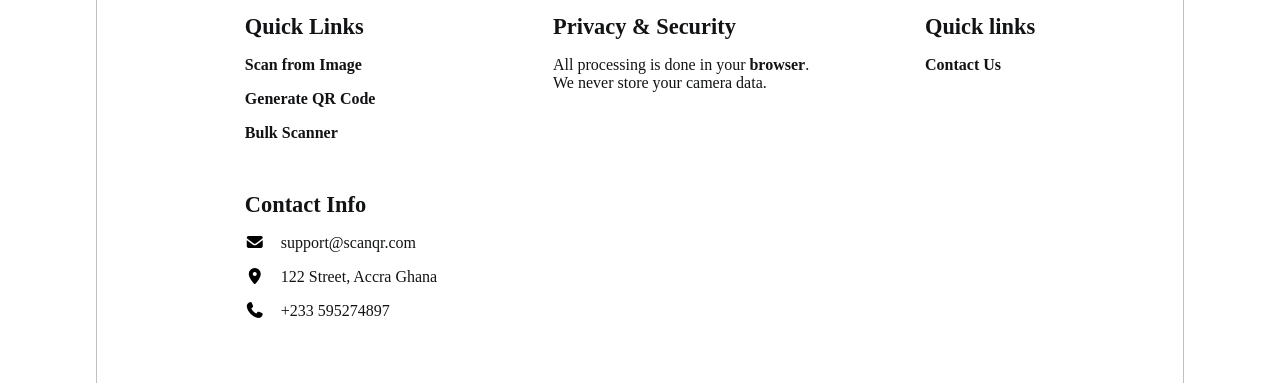
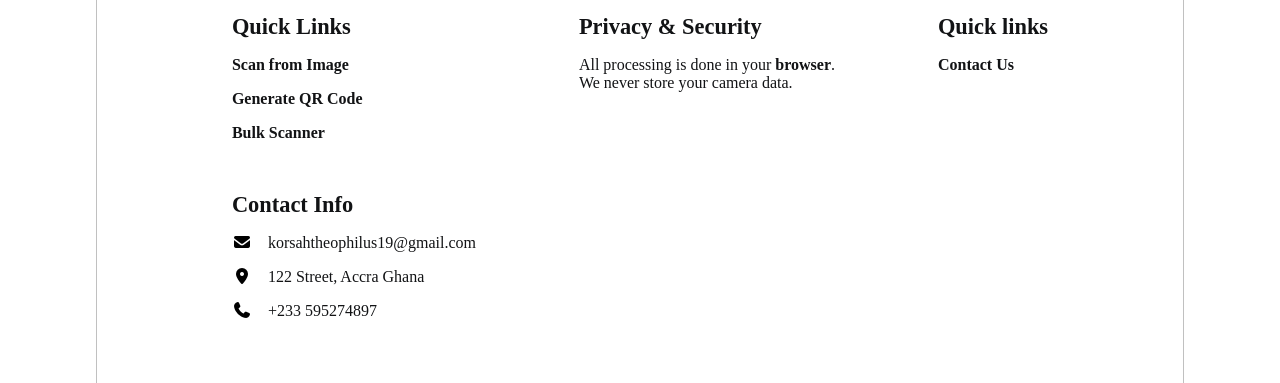
Before and after one commit to korsahtheophilus19/qrcodescanner, a plain HTML site: page index.html in a window 1280 px wide. Shown: the part 3240-3623 px from the top of the page. Drawn offline with nearby package versions, Linux system fonts and the light colour scheme.

Commit message:
Update index.html
change to index email address

```diff
--- a/index.html
+++ b/index.html
@@ -298,7 +298,7 @@
                     <ul>
                             <div class="contInner">
                                 <i class="fa-solid fa-envelope"></i> <!--  generate icon form font awesome -->
-                                <li>support@scanqr.com</li>
+                                <li>korsahtheophilus19@gmail.com</li>
                             </div>
 
                             <div class="contInner">
```
